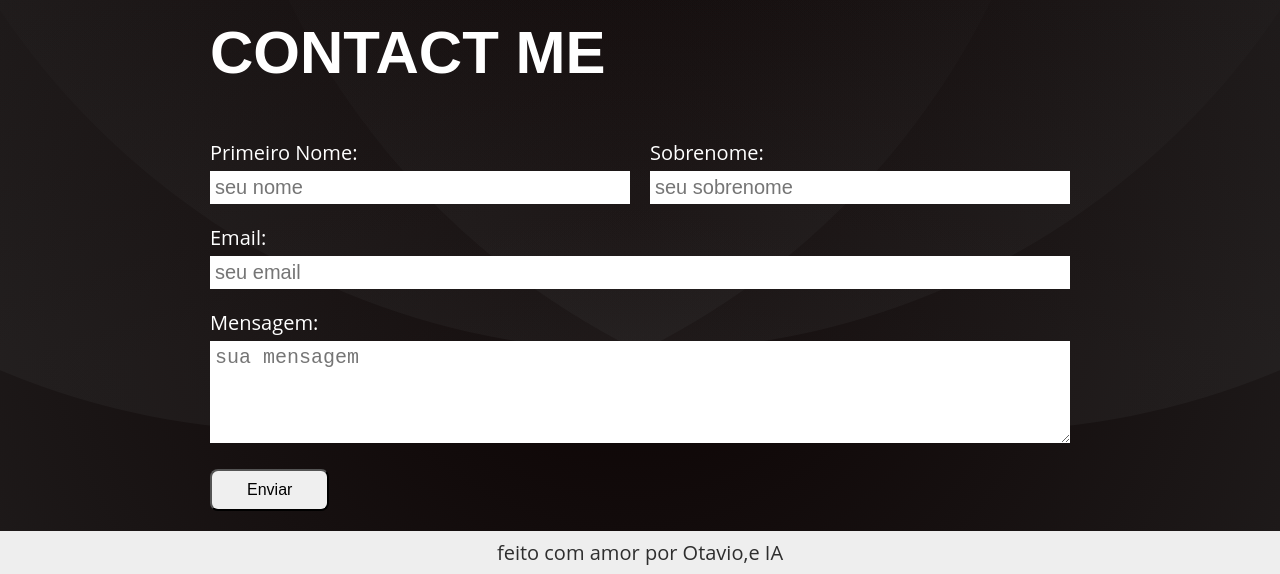
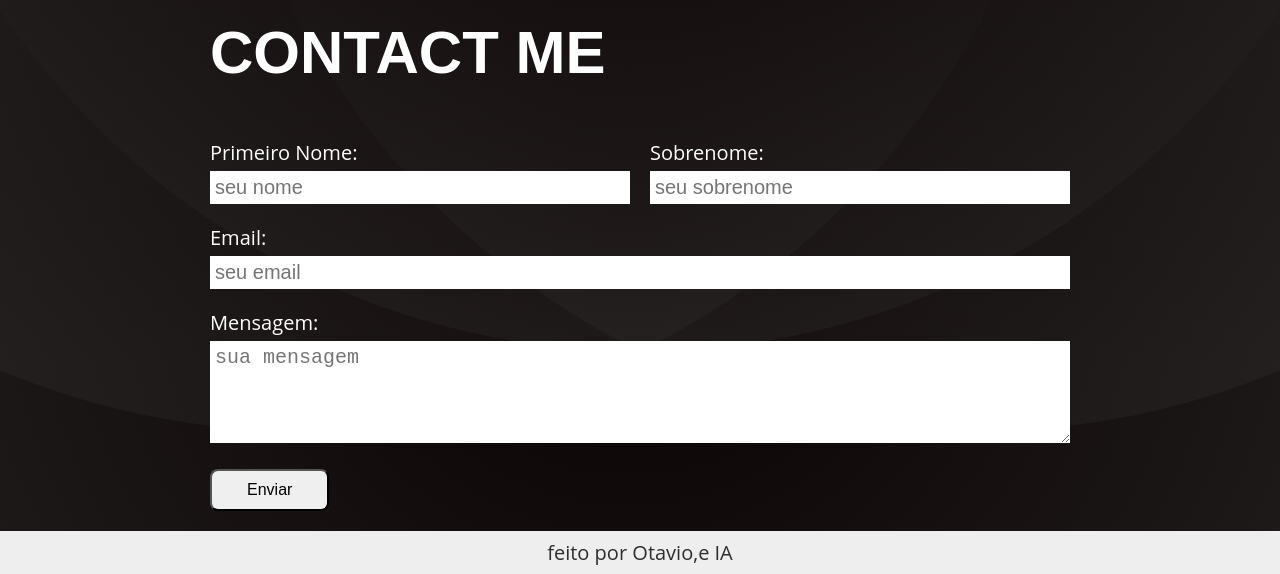
Before and after one commit to ofajone/landing-page, a plain HTML site: page index.html in a window 1280 px wide. Shown: the part 4711-5285 px from the top of the page. Drawn offline with Linux system fonts and the light colour scheme.

Commit message:
corrigindo

```diff
--- a/index.html
+++ b/index.html
@@ -173,7 +173,7 @@
     </fieldset>
 </div>
  </section>
- <footer><p>feito com amor por Otavio,e IA</p></footer>
+ <footer><p>feito por Otavio,e IA</p></footer>
 
 </body>
 </html>
```
